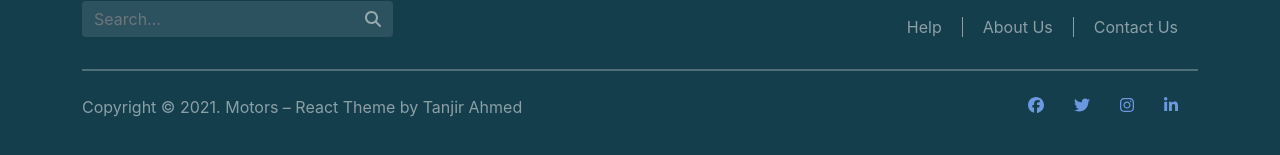
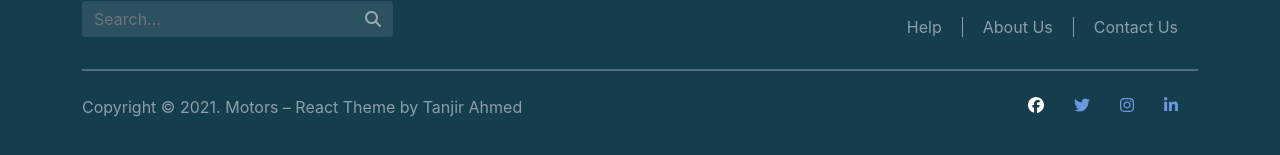
Before and after one commit to tanjira584/motors-client-app, a React (Create React App) app: page / in a window 1280 px wide. In both pictures the pointer is over the icon 1036 px from the left and 1228 px from the top of the page. Shown: the part 1124-1279 px from the top of the page. Built offline with nearby package versions, Linux system fonts and the light colour scheme; the HTML template or start-up script is replaced by a standard one.

Commit message:
footer section added

```diff
--- a/src/Components/Share/Footer/Footer.css
+++ b/src/Components/Share/Footer/Footer.css
@@ -53,3 +53,6 @@
     color: #6c98e0;
     padding: 10px;
 }
+.footer-social ul li .icon:hover {
+    color: #fff;
+}
--- a/src/Components/Share/Footer/Footer.js
+++ b/src/Components/Share/Footer/Footer.js
@@ -29,7 +29,7 @@ const Footer = () => {
                         </div>
                     </div>
                     <div className="footer-link">
-                        <ul className="list-unstyled">
+                        <ul className="list-unstyled m-0 p-0">
                             <li>
                                 <a href=" ">help</a>
                             </li>
```
